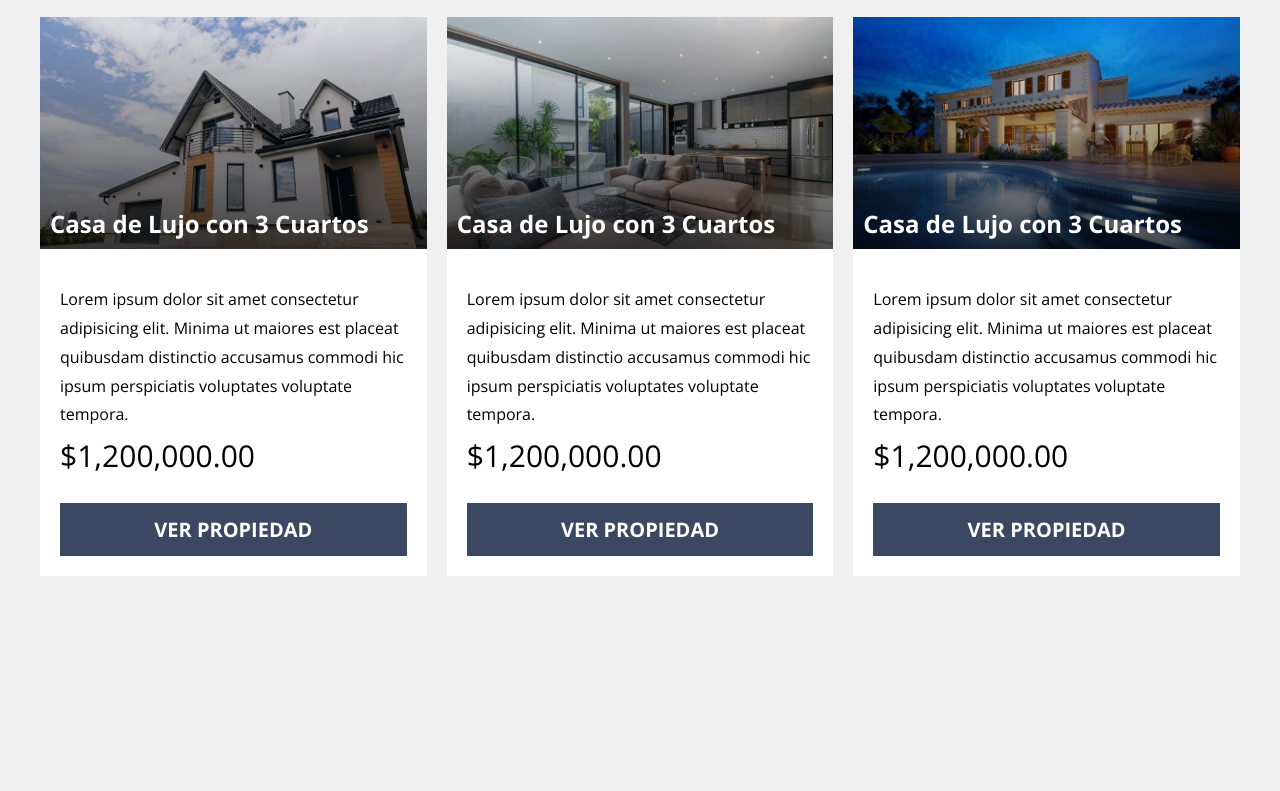
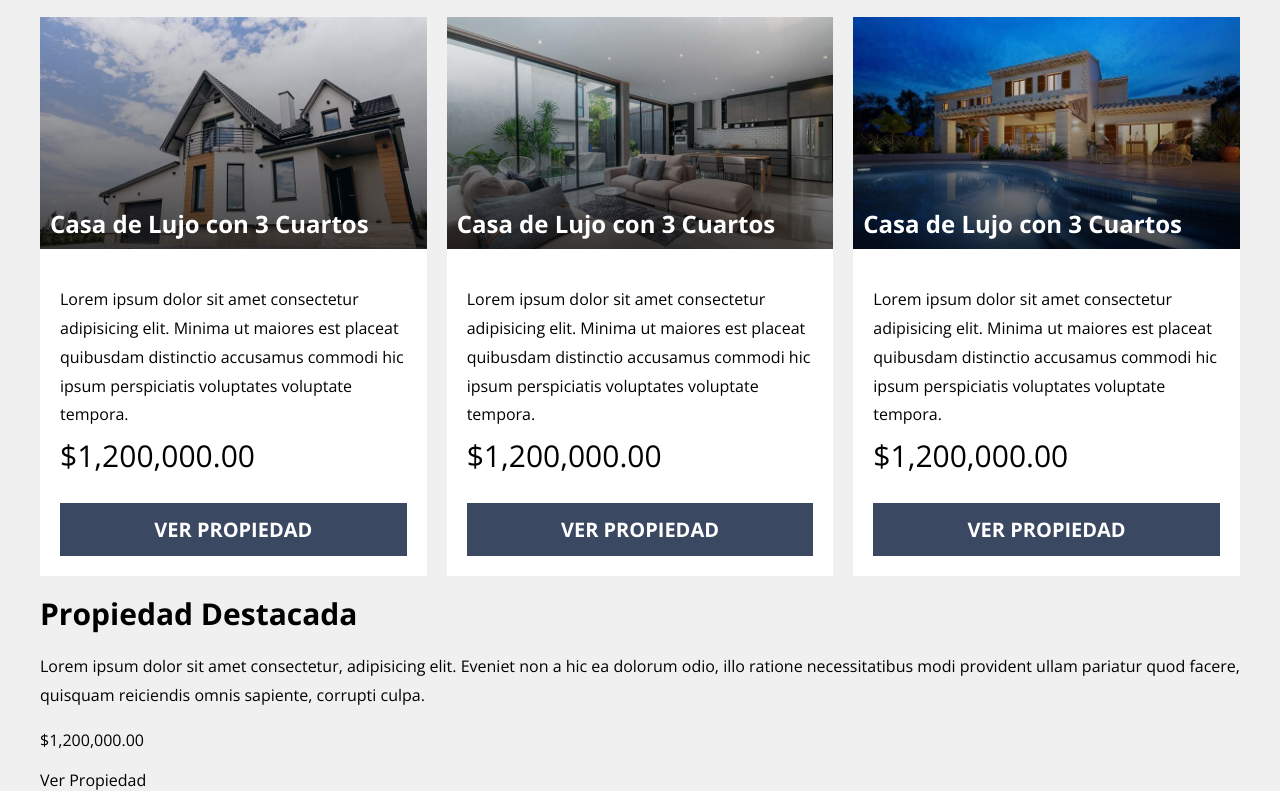
Before and after one commit to Geinersb/RealState-Web, a website: page index.html in a window 1280 px wide. Shown: the part 1370-2161 px from the top of the page. Before the commit the page ends 1946 px from the top, so only its background shows below. Drawn offline with nearby package versions, Linux system fonts and the light colour scheme.

Commit message:
se inicia seccion Destacada

```diff
--- a/index.html
+++ b/index.html
@@ -113,10 +113,22 @@
                 <a href="#" class="propiedad__enlace">Ver Propiedad</a>
             </div>
         </div> <!--Propiedad-->
-
     </div>
 </main>
 
+<!-- SECCION DESTACADA -->
+<section class="destacada">
+    <div class="destacada__grid contenedor">
+       <div class="destacada__contenido">
+        <h3 class="destacada__heading">Propiedad Destacada</h3>
+        <p class="destacada__texto">Lorem ipsum dolor sit amet consectetur, adipisicing elit. Eveniet non a hic ea dolorum odio, illo ratione necessitatibus modi provident ullam pariatur quod facere, quisquam reiciendis omnis sapiente, corrupti culpa.</p>
+
+        <p class="destacada__precio">$1,200,000.00</p>
+
+        <a class="destacada__enlace" href="#">Ver Propiedad</a>
+       </div>
+    </div>
+</section>
 
 </body>
 
```
